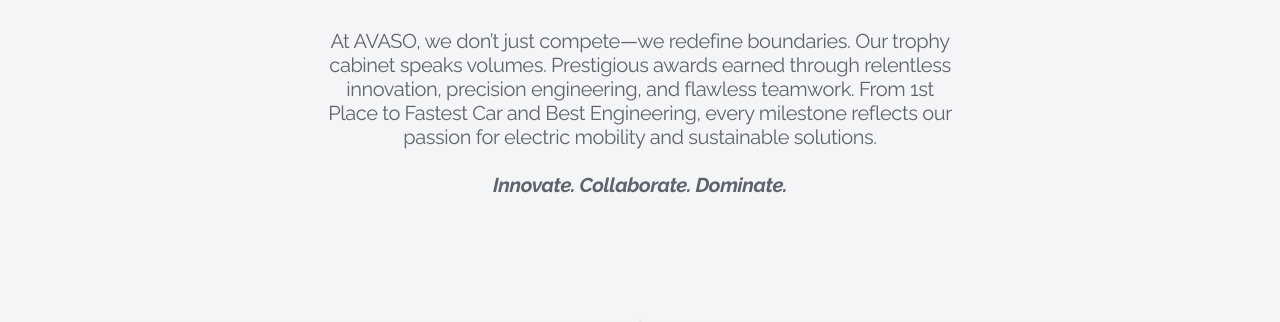
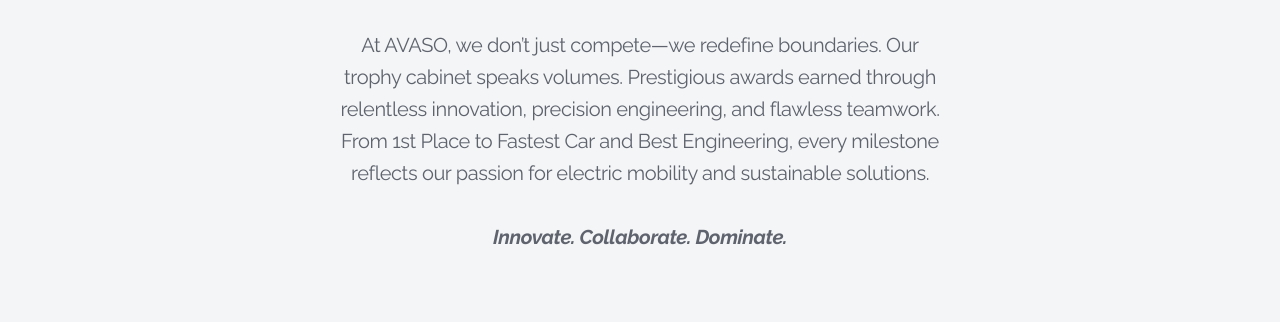
Before and after one commit to mannnfiqq/Avaso, a plain HTML site: page achievement/achievement.html in a window 1280 px wide. Shown: the part 241-563 px from the top of the page. Drawn offline with nearby package versions, Linux system fonts and the light colour scheme.

Commit message:
minor change (<p> desc)

```diff
--- a/achievement/achievement.css
+++ b/achievement/achievement.css
@@ -318,10 +318,12 @@ img {
     margin-bottom: 32px;
 }
 
-.paragraph-large {
+.paragraph__large {
     letter-spacing: -0.02em;
     font-size: 20px;
     color: var(--text-color);
+    line-height: 1.6;
+    letter-spacing: -0.02em;
 }
 
 .section__timeline__heading {
@@ -337,6 +339,7 @@ img {
     color: var(--container-color);
     text-align: center;
     max-width: 640px;
+    padding: 0 20px;
     margin-left: auto;
     margin-right: auto;
 }
--- a/achievement/achievement.html
+++ b/achievement/achievement.html
@@ -97,7 +97,7 @@
                                 <h2>AVASO <br>Achievements</h2>
                             </div>
 
-                            <p class="paragraph-large">
+                            <p class="paragraph__large">
                                 At AVASO, we don’t just compete—we redefine boundaries. Our trophy cabinet speaks volumes.
                                 Prestigious awards earned through relentless innovation, precision engineering, and flawless
                                 teamwork. From 1st Place to Fastest Car and Best Engineering, every milestone reflects our
--- a/zgallery/gallery.css
+++ b/zgallery/gallery.css
@@ -303,6 +303,9 @@ img {
     letter-spacing: -0.02em;
     font-size: 20px;
     color: var(--text-color);
+    line-height: 1.6;
+    letter-spacing: -0.02em;
+    padding: 0 40px;
 }
 
 .padding__vertical__xlarge {
```
